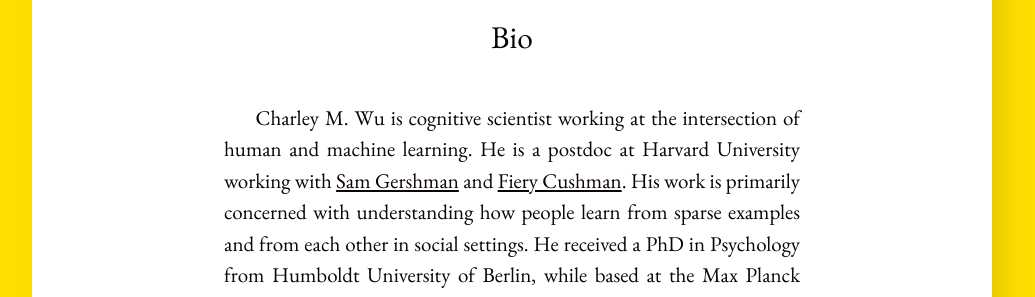
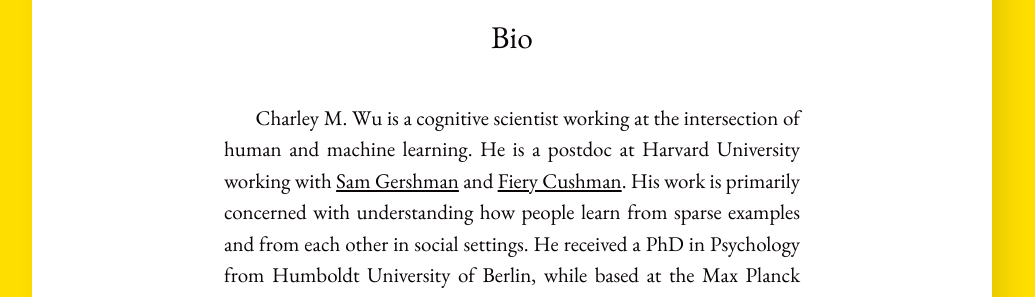
Before and after one commit to cognitioncollectivesandculture/cognitioncollectivesandculture.github.io, a Jekyll site: the page built from _posts/2020-07-29-CharleyWu.md, in a window 1280 px wide. Shown: the part 1605-1902 px from the top of the page, without its empty margins (128-1163 px from the left). Built offline with Jekyll 4.4.1, drawn with Linux system fonts in a browser that asks for light colours; comment, search, counter and statistics services are not loaded.

Commit message:
accidentally a word in my bio

```diff
--- a/_posts/2020-07-29-CharleyWu.md
+++ b/_posts/2020-07-29-CharleyWu.md
@@ -15,5 +15,5 @@
 
 
 ### Bio
-Charley M. Wu is cognitive scientist working at the intersection of human and machine learning.
+Charley M. Wu is a cognitive scientist working at the intersection of human and machine learning.
 He is a postdoc at Harvard University working with [Sam Gershman](http://gershmanlab.webfactional.com/index.html) and [Fiery Cushman](https://cushmanlab.fas.harvard.edu/). His work is primarily concerned with understanding how people learn from sparse examples and from each other in social settings. He received a PhD in Psychology from Humboldt University of Berlin, while based at the Max Planck Institute for Human Development, and has a M.Sc. in Cognitive Science from the University of Vienna, and a B.A in Philosophy from the University of British Columbia. Visit his website [https://charleywu.github.io/](https://charleywu.github.io/) and follow him on twitter [@TheCharleyWu](https://twitter.com/TheCharleyWu)
```
